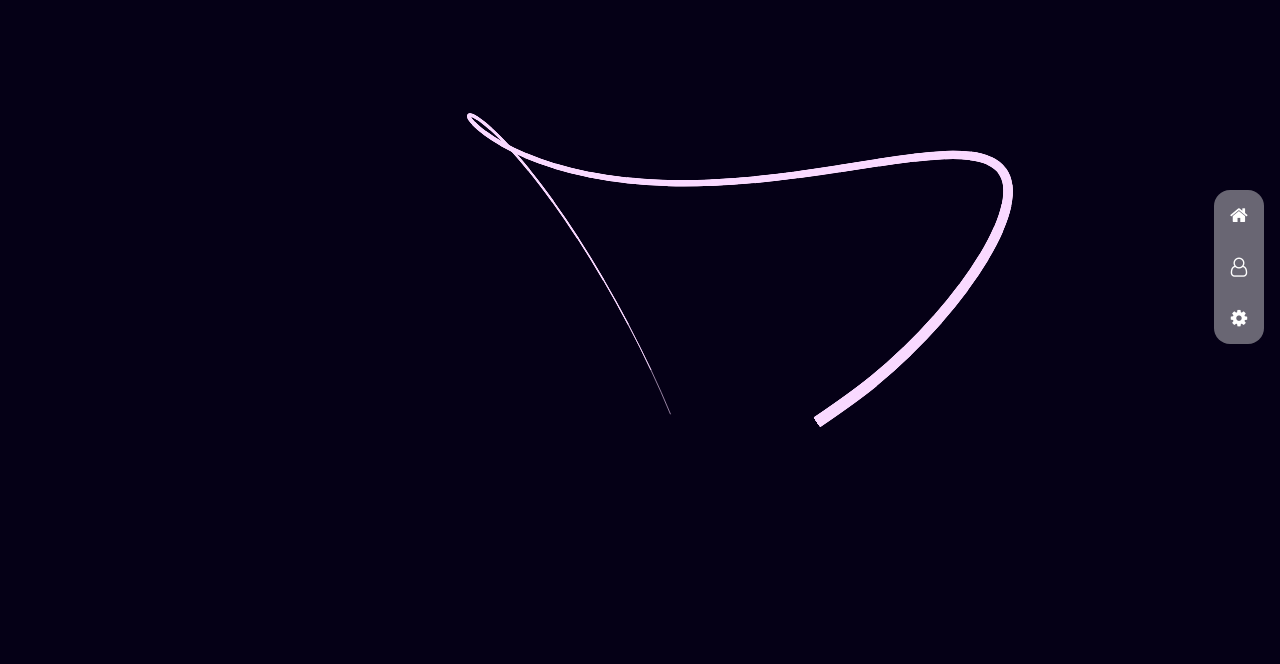
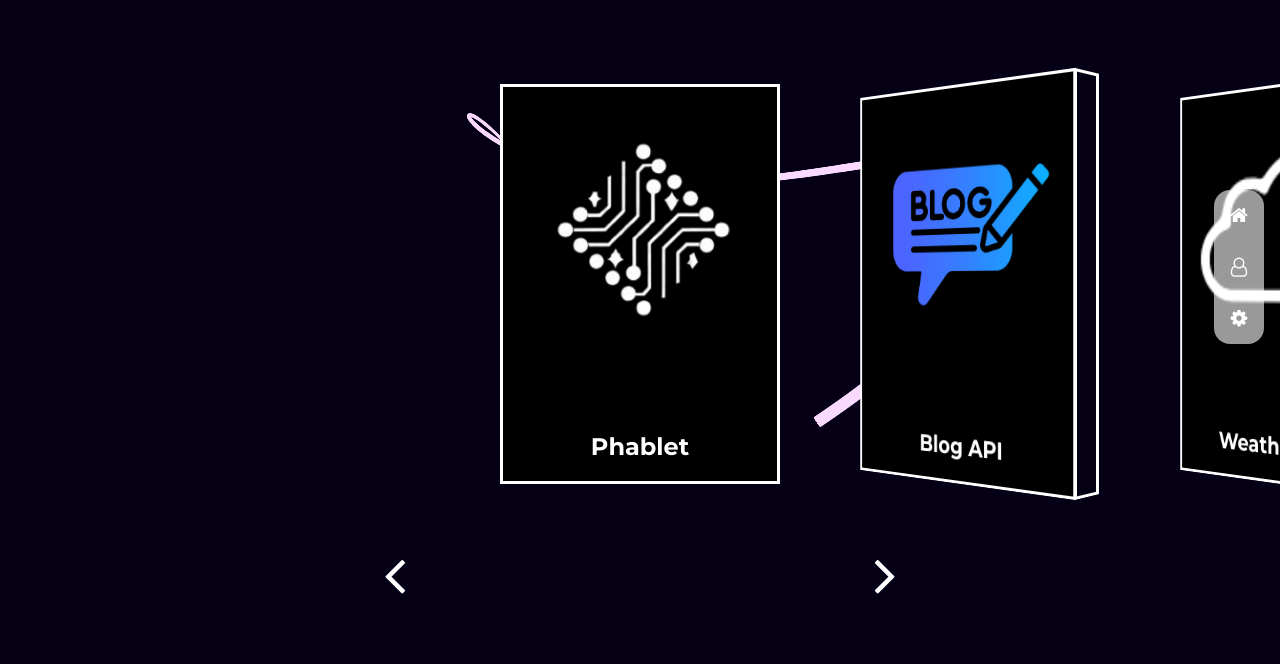
Before and after one commit to nihalawasthi/Portfolio_3, a plain HTML site: page project/index.html in a window 1280 px wide. Shown: the part 136-800 px from the top of the page. Drawn offline with Linux system fonts and the light colour scheme.

Commit message:
Add files via upload

```diff
--- /dev/null
+++ b/carousel.js
@@ -0,0 +1,121 @@
+(function() {
+    "use strict";
+
+    const projects = [
+        { name: "Phablet", img: "public/phablet.png", src: "https://phablet.onrender.com/", traget: "none"},
+        { name: "Blog API", img: "public/blog.png", src: "https://github.com/nihalawasthi/Blog_api", traget: "blank"},
+        { name: "Weather App", img: "public/weather.png", src: "https://weather-app-32.vercel.app/", traget: "none"},
+        { name: "ToDo App", img: "public/todo.png", src: "https://github.com/nihalawasthi/ToDo", traget: "blank"},
+        { name: "Pokedex", img: "public/pokedex.png", src: "https://nihalawasthi.github.io/Pokedex/", traget: "none"},
+        { name: "OmniNexus", img: "public/omni.png", src: "https://nihalawasthi.github.io/OmniNexus/", traget: "none"},
+        { name: "Portfolio (2nd Year)", img: "public/me.png", src: "https://nihalawasthi.netlify.app/", traget: "none"},
+        { name: "Operation Smile", img: "public/smile.png", src: "https://nihalawasthi.github.io/OperationSmile/", traget: "none"},
+        { name: "Upwan Infra", img: "public/upwan.png", src: "https://www.upwaninfra.com/home/", traget: "none"},
+        { name: "Wednesday", img: "public/wed.png", src: "https://github.com/nihalawasthi/Wednesday", traget: "blank"},
+        { name: "More", img: "public/more.png", src: "https://github.com/nihalawasthi/", traget: "blank"}
+    ];
+
+    var carousel = document.getElementsByClassName('carousel')[0],
+        slider = carousel.getElementsByClassName('carousel__slider')[0],
+        prevBtn = carousel.getElementsByClassName('carousel__prev')[0],
+        nextBtn = carousel.getElementsByClassName('carousel__next')[0],
+        iframe = document.getElementById('project-iframe');
+
+    var width, height, totalWidth, margin = 20,
+        currIndex = 0
+
+    function init() {
+        createCarouselItems();
+        resize();
+        move(1);
+        bindEvents();
+        timer();
+    }
+
+    function createCarouselItems() {
+        projects.forEach((project, index) => {
+            const item = document.createElement('div');
+            item.className = 'carousel__slider__item';
+
+            const hrefValue = project.traget === "blank" ? project.src : "#frame";
+
+            item.innerHTML = `
+                <div class="item__3d-frame">
+                    <a href="${hrefValue}" target="${project.traget === 'blank' ? '_blank' : '_self'}" data-src="${project.src}">
+                        <div class="item__3d-frame__box item__3d-frame__box--front" style="background: url('${project.img}') no-repeat black; background-size: contain; cursor: pointer;">
+                        <h2>${project.name}</h2>
+                        </div>
+                    </a>
+                    <div class="item__3d-frame__box item__3d-frame__box--left"></div>
+                    <div class="item__3d-frame__box item__3d-frame__box--right"></div>
+                </div>
+            `;
+            slider.appendChild(item);
+        });
+    }
+
+    function resize() {
+        width = Math.max(window.innerWidth * .25, 275),
+        height = window.innerHeight * .5,
+        totalWidth = width * projects.length;
+
+        slider.style.width = totalWidth + "px";
+
+        const items = carousel.getElementsByClassName('carousel__slider__item');
+        for(var i = 0; i < items.length; i++) {
+            let item = items[i];
+            item.style.width = (width - (margin * 2)) + "px";
+            item.style.height = height + "px";
+        }
+    }
+
+    function move(index) {
+        const items = carousel.getElementsByClassName('carousel__slider__item');
+
+        if(index < 1) index = items.length;
+        if(index > items.length) index = 1;
+        currIndex = index;
+
+        for(var i = 0; i < items.length; i++) {
+            let item = items[i],
+                box = item.getElementsByClassName('item__3d-frame')[0];
+            if(i == (index - 1)) {
+                item.classList.add('carousel__slider__item--active');
+                box.style.transform = "perspective(1200px)";
+            } else {
+              item.classList.remove('carousel__slider__item--active');
+                box.style.transform = "perspective(1200px) rotateY(" + (i < (index - 1) ? 40 : -40) + "deg)";
+            }
+        }
+
+        slider.style.transform = "translate3d(" + ((index * -width) + (width / 2) + window.innerWidth / 2) + "px, 0, 0)";
+    }
+
+    function prev() {
+      move(--currIndex);
+      timer();
+    }
+
+    function next() {
+      move(++currIndex);
+      timer();
+    }
+
+    function bindEvents() {
+        window.onresize = resize;
+        prevBtn.addEventListener('click', () => { prev(); });
+        nextBtn.addEventListener('click', () => { next(); });
+        slider.addEventListener('click', function(e) {
+            let target = e.target;
+            while (target !== slider && target.tagName !== 'A') {
+                target = target.parentNode;
+            }
+            if (target && target.tagName === 'A') {
+                iframe.src = target.getAttribute('data-src');
+            }
+        });
+
+    }
+
+    init();
+})();
--- a/project/index.html
+++ b/project/index.html
@@ -9,8 +9,9 @@
   <link href="https://maxcdn.bootstrapcdn.com/font-awesome/4.7.0/css/font-awesome.min.css" rel="stylesheet"
     integrity="sha384-wvfXpqpZZVQGK6TAh5PVlGOfQNHSoD2xbE+QkPxCAFlNEevoEH3Sl0sibVcOQVnN" crossorigin="anonymous">
   <script src="../script.js"></script>
-  <link rel="shortcut icon" href="public/favicon.ico" type="image/x-icon">
+  <link rel="shortcut icon" href="../public/favicon.ico" type="image/x-icon">
 </head>
+
 <body>
   <div class="background-loader">
     <div class="container">
@@ -31,13 +32,42 @@
 
     <nav class="container">
       <ul class="menu">
-        <li><a href="/"><i class="fa fa-home icons" aria-hidden="true"></i></a></li>
-        <li><a href="/about"><i class="fa fa-user-o icons" aria-hidden="true"></i></a></li>
-        <li><a href="/project"><i class="fa fa-cog icons" aria-hidden="true"></i></a></li>
+        <li><a href="../"><i class="fa fa-home icons" aria-hidden="true"></i></a></li>
+        <li><a href="../about"><i class="fa fa-user-o icons" aria-hidden="true"></i></a></li>
+        <li><a href="#"><i class="fa fa-cog icons" aria-hidden="true"></i></a></li>
       </ul>
     </nav>
+
+    <div class="carousel">
+      <div class="heading">Projects</div>
+      <div class="carousel__body">
+        <div class="carousel__prev">
+          <i class="fa fa-angle-left"></i>
+        </div>
+        <div class="carousel__next">
+          <i class="fa fa-angle-right"></i>
+        </div>
+        <div class="carousel__slider"></div>
+      </div>
+    </div>
+
+    <div id="frame" class="modal">
+      <div class="content">
+        <iframe id="project-iframe" src="" frameborder="0" zoom="75%"></iframe>
+      </div>
+        <a href="#" style="
+                  position: absolute;
+                  top: 0px;
+                  right: 10px;
+                  color: #fe0606;
+                  font-size: 50px;
+                  text-decoration: none;
+                  cursor: pointer;
+              ">&times;</a>
+    </div>
   </div>
-  <script src="../cursor.js"></script>
+    <script src="../cursor.js"></script>
+    <script src="../carousel.js"></script>
 </body>
 
 </html>
--- a/style.css
+++ b/style.css
@@ -357,11 +357,12 @@ nav.container {
   display: flex;
   flex-direction: column;
   align-items: center;
-  background-color: rgba(255, 255, 255, 0.4);
+  background-color: rgba(255, 255, 255, 0.6);
   border-radius: 1rem;
   color: #fff;
   transition: all 0.5s;
   overflow: hidden;
+  z-index: 99;
 }
 
 .menu {
@@ -425,7 +426,7 @@ right: 10px;
 
 .about{
   display: flex;
-  z-index: 99;
+  z-index: 90;
   width: 100vw;
   align-items: center;
   justify-content: center;
@@ -453,3 +454,174 @@ right: 10px;
   align-items: center;
   text-align: center;
 }
+
+:root {
+  --crsl-bg: transparent;
+  --box-bg: #1e272e;
+  --box-shadow: #0000001c;
+  --box-shadow-border: #0000000f;
+  --box-border: #fff;
+}
+
+.carousel {
+  position: absolute;
+  top: 25%;
+  display: block;
+  width: 100%;
+  box-sizing: border-box;
+  text-align: center;
+  align-items: center;
+}
+.carousel .heading{
+  position: absolute;
+  font-size: 50px;
+  width: 100vw;
+  text-align: center;
+  top: -30%;
+}
+.carousel__prev, .carousel__next {
+  position: absolute;
+  bottom: -15%;
+  transition: transform 0.25s ease;
+/*  padding: 5px 15px;
+  border-radius: 50%;
+  background-color: rgba(62, 62, 62, 0.466);*/
+}
+
+.carousel__prev i, .carousel__next i {
+  font-size: 60px;
+  color: var(--box-border);
+  cursor: pointer;
+}
+
+.carousel__prev:hover, .carousel__next:hover {
+  transform: scale(1.25);
+}
+
+.carousel__prev {
+  left: 30%;
+}
+
+.carousel__next {
+  right: 30%;
+}
+
+.carousel__body {
+  width: 100%;
+  padding: 20px 0 50px 0;
+  overflow: hidden;
+}
+
+.carousel__slider {
+  position: relative;
+  transition: transform 1s ease-in-out;
+  background: var(--crsl-bg);
+}
+
+.carousel__slider__item {
+  position: relative;
+  display: block;
+  float: left;
+  box-sizing: border-box;
+  margin-left: 20px;
+  margin-right: 20px;
+}
+
+.item__3d-frame {
+  position: relative;
+  width: 100%;
+  height: 100%;
+  transition: transform 1s ease-in-out;
+  -webkit-transform-style: preserve-3d;
+  transform-style: preserve-3d;
+}
+
+.item__3d-frame:after {
+  content: '';
+  position: absolute;
+  bottom: -15%;
+  width: 100%;
+  height: 40px;
+  background: var(--box-shadow);
+  box-shadow: 0px 0px 5px 5px var(--box-shadow);
+  transform: rotateX(90deg) translate3d(0px, -20px, 0px);
+  opacity: 0.85;
+}
+
+.item__3d-frame__box {
+  display: flex;
+  align-items: center;
+  vertical-align: middle;
+  text-align: center;
+  position: absolute;
+  width: 100%;
+  height: 100%;
+  box-sizing: border-box;
+  border-color: var(--box-border);
+  border-width: 3px;
+  border-style: solid;
+}
+.item__3d-frame__box:hover {
+  background-color: rgba(0, 0, 0, 0.434);
+}
+a{
+  color: white;
+  text-decoration: none;
+}
+
+.item__3d-frame__box h2 {
+  width: 100%;
+  position: absolute;
+  bottom: 5%;
+}
+.item__3d-frame__box h2:hover {
+  transform: scale(1.1);
+}
+.item__3d-frame__box--right, .item__3d-frame__box--left {
+  top: 0;
+  width: 40px;
+  backface-visibility: hidden;
+}
+
+.item__3d-frame__box--left {
+  left: 0;
+  border-left-width: 5px;
+  transform: translate3d(1px, 0, -40px) rotateY(-90deg);
+  transform-origin: 0%;
+}
+
+.item__3d-frame__box--right {
+  right: 0;
+  border-right-width: 5px;
+  transform: translate3d(-1px, 0, -40px) rotateY(90deg);
+  transform-origin: 100%;
+}
+
+.modal {
+  position: fixed;
+  inset: 0;
+  display: none;
+  align-items: center;
+  justify-content: center;
+  z-index: 9999;
+  cursor: pointer;
+  background-color: rgba(255, 255, 255, 0.142);
+  backdrop-filter: blur(10px);
+}
+.modal .content {
+  position: relative;
+  background: white;
+  width: 90vw;
+  height: 90vh;
+  border-radius: 10px;
+  border: white 2px solid;
+}
+
+iframe{
+  width: 100%;
+  height: 100%;
+  border-radius: 10px;
+}
+.modal:target {
+  display: flex;
+}
```
Also changed, not shown: about/index.html (+3 -3 lines), index.html (+3 -3 lines), project/public/blog.png (added), project/public/me.png (added), project/public/more.png (added), project/public/omni.png (added), project/public/phablet.png (added), project/public/pokedex.png (added), project/public/smile.png (added), project/public/todo.png (added), project/public/upwan.png (added), project/public/weather.png (added), project/public/wed.png (added).
